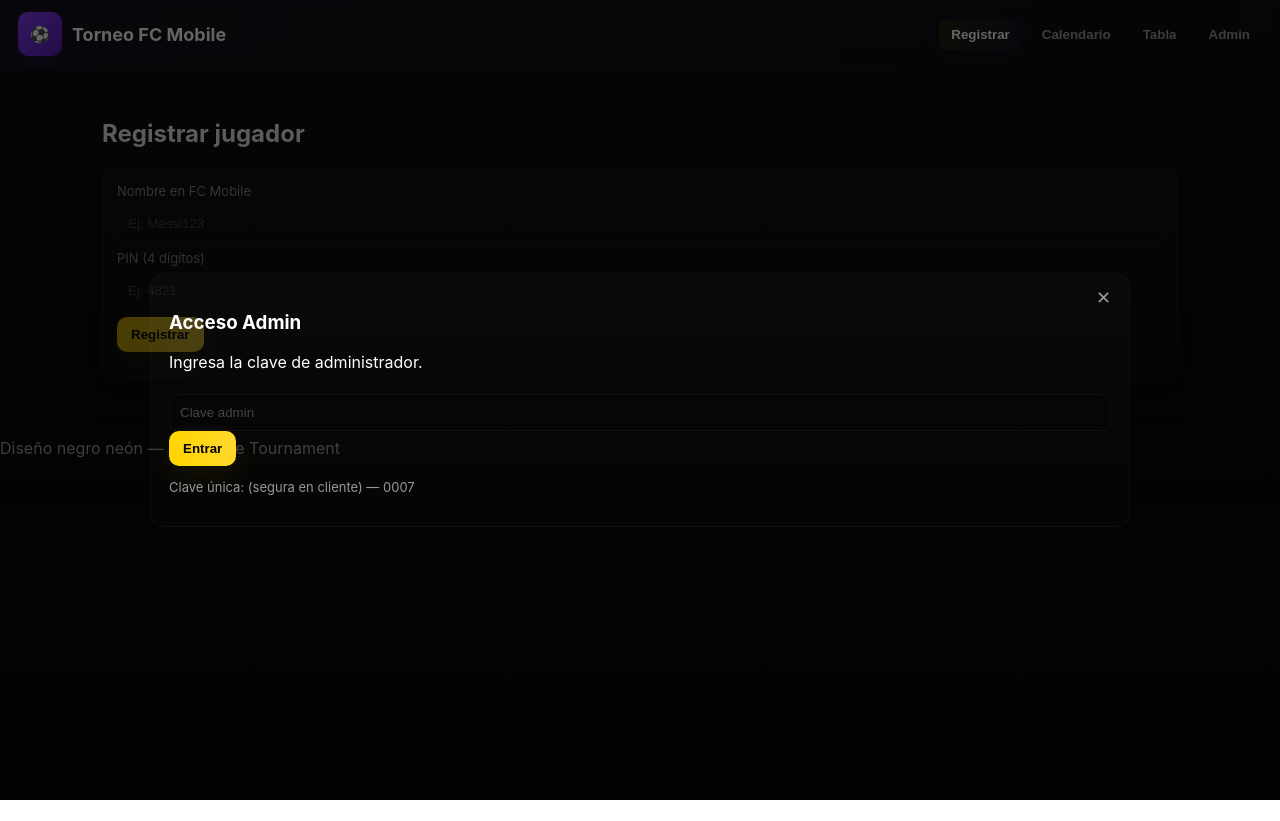
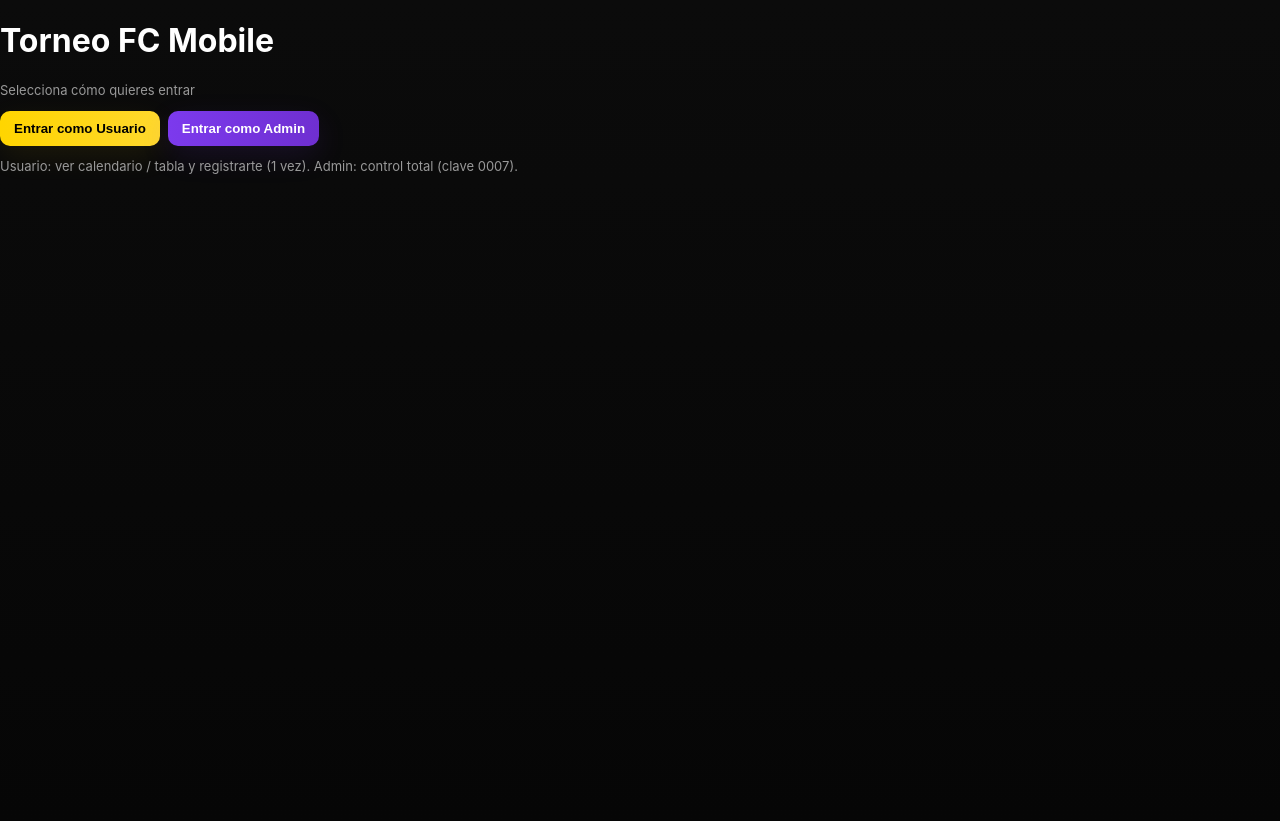
Before and after one commit to ferran0/TorneoFcMobile-, a plain HTML site: page index.html in a window 1280 px wide. Before the commit the page ends 800 px from the top, so only its background shows below. Drawn offline with Linux system fonts and the light colour scheme.

Commit message:
Update index.html

```diff
--- a/index.html
+++ b/index.html
@@ -7,20 +7,34 @@
   <link rel="stylesheet" href="styles.css" />
 </head>
 <body>
-  <header class="topbar">
+  <!-- Landing / modo -->
+  <div id="landing" class="landing">
+    <div class="landing-card">
+      <h1>Torneo FC Mobile</h1>
+      <p class="muted">Selecciona cómo quieres entrar</p>
+      <div class="row" style="margin-top:12px">
+        <button id="enterUser" class="btn neon-yellow large">Entrar como Usuario</button>
+        <button id="enterAdmin" class="btn neon-purple large">Entrar como Admin</button>
+      </div>
+      <p class="muted" style="margin-top:12px;font-size:13px">Usuario: ver calendario / tabla y registrarte (1 vez). Admin: control total (clave 0007).</p>
+    </div>
+  </div>
+
+  <header class="topbar hidden" id="topbar">
     <div class="brand">
       <div class="logo">⚽</div>
       <h1>Torneo FC Mobile</h1>
     </div>
-    <nav class="nav">
+    <nav class="nav" id="mainNav">
       <button data-sec="registro" class="nav-btn active">Registrar</button>
       <button data-sec="calendario" class="nav-btn">Calendario</button>
       <button data-sec="tabla" class="nav-btn">Tabla</button>
       <button id="adminBtn" class="nav-btn">Admin</button>
+      <button id="volverLanding" class="nav-btn small">Salir</button>
     </nav>
   </header>
 
-  <main class="container">
+  <main class="container hidden" id="app">
     <!-- Registrar -->
     <section id="registro" class="panel">
       <h2>Registrar jugador</h2>
@@ -91,7 +105,7 @@
           <p>Ingresa la clave de administrador.</p>
           <input id="adminCodeInput" type="password" placeholder="Clave admin" />
           <button id="adminLoginBtn" class="btn neon-yellow">Entrar</button>
-          <p class="muted">Clave única: (segura en cliente) — 0007</p>
+          <p class="muted">Clave única: 0007</p>
           <p id="adminMsg" class="msg"></p>
         </div>
 
@@ -205,7 +219,7 @@
 
   </main>
 
-  <footer class="footer">
+  <footer class="footer hidden" id="footer">
     <p>Diseño negro neón — FC Mobile Tournament</p>
   </footer>
 
```
